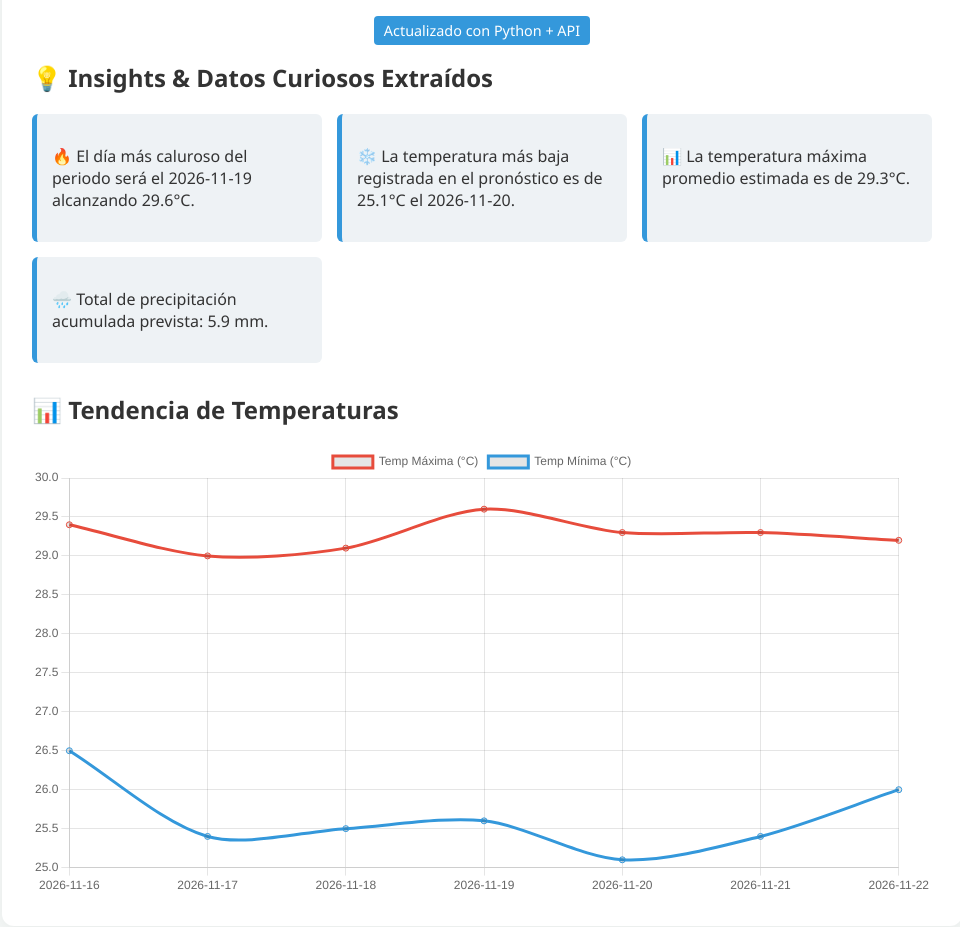
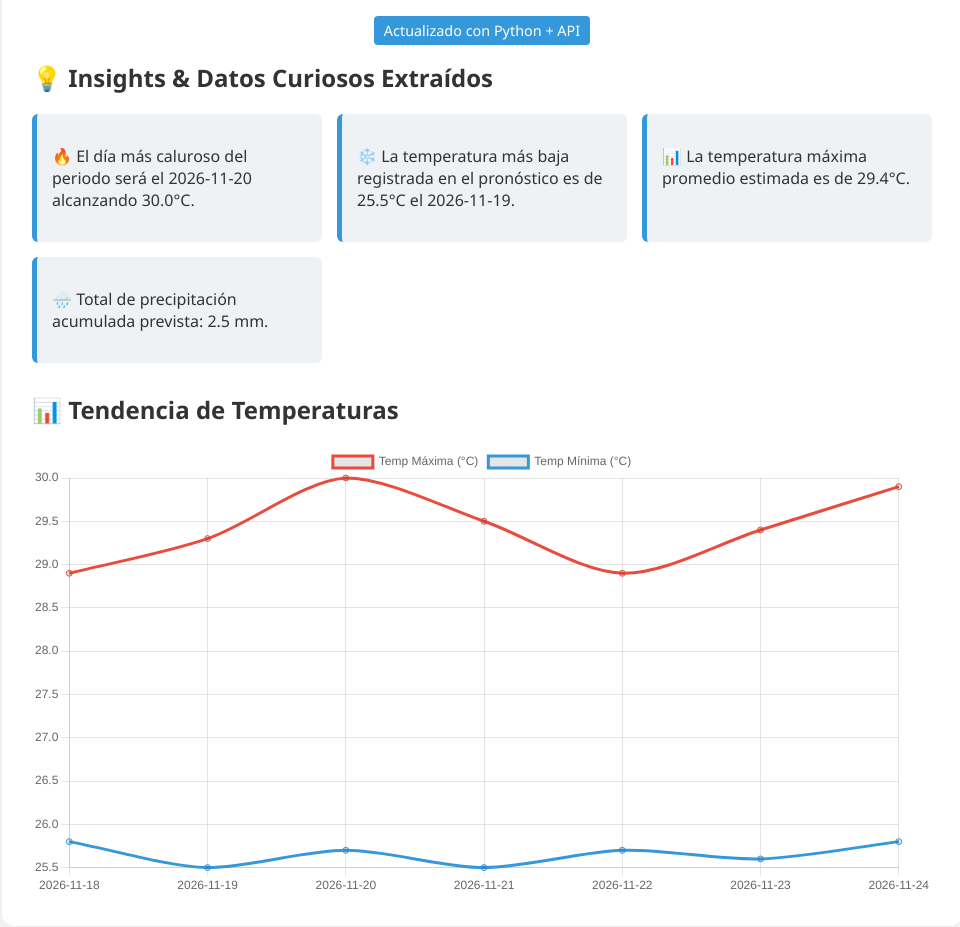
Before and after one commit to code-droick/datos-climaticos, a plain HTML site: page index.html in a window 1280 px wide. Shown: the part 117-1044 px from the top of the page, without its empty margins (158-1118 px from the left). Drawn offline with nearby package versions, Linux system fonts and the light colour scheme.

Commit message:
bot: actualización automática de datos curiosos

```diff
--- a/index.html
+++ b/index.html
@@ -25,19 +25,19 @@
             <div class="grid">
 
                     <div class="card">
-                        <p>🔥 El día más caluroso del periodo será el 2026-11-19 alcanzando 29.6°C.</p>
+                        <p>🔥 El día más caluroso del periodo será el 2026-11-20 alcanzando 30.0°C.</p>
                     </div>
 
                     <div class="card">
-                        <p>❄️ La temperatura más baja registrada en el pronóstico es de 25.1°C el 2026-11-20.</p>
+                        <p>❄️ La temperatura más baja registrada en el pronóstico es de 25.5°C el 2026-11-19.</p>
                     </div>
 
                     <div class="card">
-                        <p>📊 La temperatura máxima promedio estimada es de 29.3°C.</p>
+                        <p>📊 La temperatura máxima promedio estimada es de 29.4°C.</p>
                     </div>
 
                     <div class="card">
-                        <p>🌧️ Total de precipitación acumulada prevista: 5.9 mm.</p>
+                        <p>🌧️ Total de precipitación acumulada prevista: 2.5 mm.</p>
                     </div>
 
             </div>
@@ -54,10 +54,10 @@
             new Chart(ctx, {
                 type: 'line',
                 data: {
-                    labels: ["2026-11-16", "2026-11-17", "2026-11-18", "2026-11-19", "2026-11-20", "2026-11-21", "2026-11-22"],
+                    labels: ["2026-11-18", "2026-11-19", "2026-11-20", "2026-11-21", "2026-11-22", "2026-11-23", "2026-11-24"],
                     datasets: [
-                        { label: 'Temp Máxima (°C)', data: [29.4, 29.0, 29.1, 29.6, 29.3, 29.3, 29.2], borderColor: '#e74c3c', fill: false, tension: 0.3 },
-                        { label: 'Temp Mínima (°C)', data: [26.5, 25.4, 25.5, 25.6, 25.1, 25.4, 26.0], borderColor: '#3498db', fill: false, tension: 0.3 }
+                        { label: 'Temp Máxima (°C)', data: [28.9, 29.3, 30.0, 29.5, 28.9, 29.4, 29.9], borderColor: '#e74c3c', fill: false, tension: 0.3 },
+                        { label: 'Temp Mínima (°C)', data: [25.8, 25.5, 25.7, 25.5, 25.7, 25.6, 25.8], borderColor: '#3498db', fill: false, tension: 0.3 }
                     ]
                 }
             });
```
